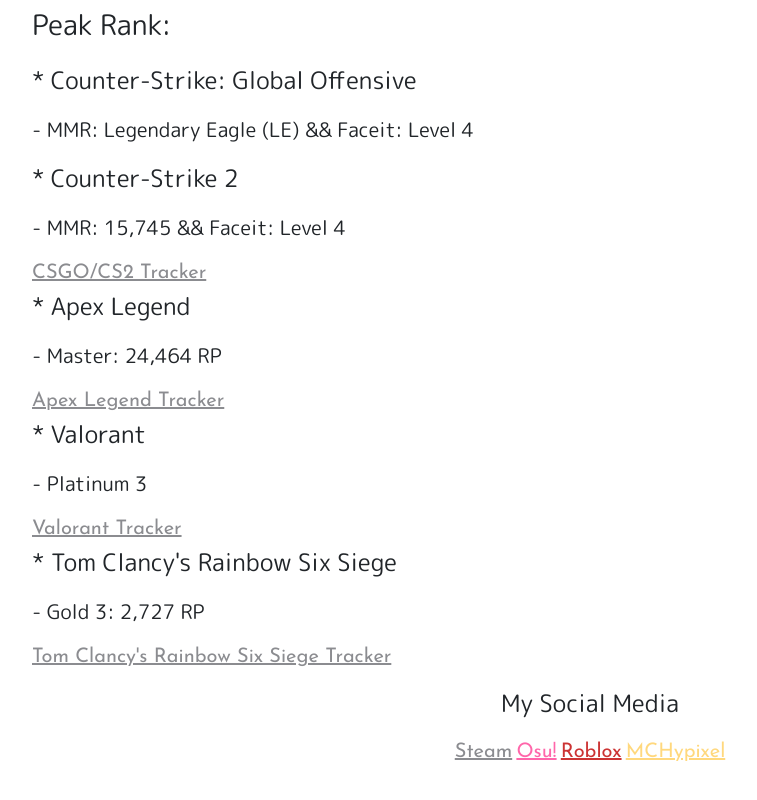
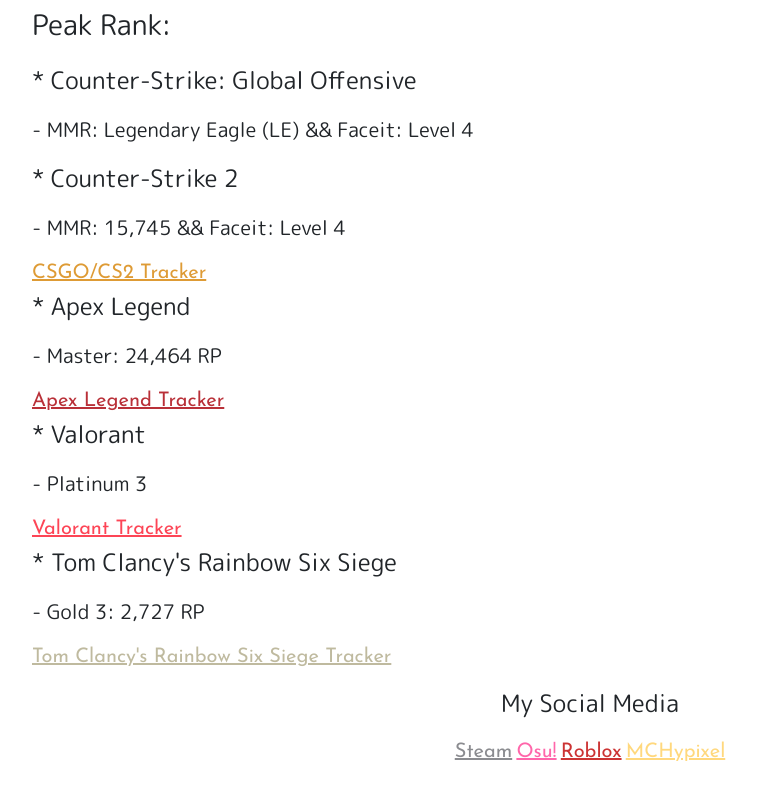
Before and after one commit to MKXDM1CK3Y/MKXDM1CK3Y.github.io, a website with bundled scripts: page web/games.html in a window 1280 px wide. Shown: the part 354-1154 px from the top of the page, without its empty margins (50-807 px from the left). Built offline with nearby package versions, Linux system fonts and the light colour scheme.

Commit message:
Game Stat

```diff
--- a/web/games.html
+++ b/web/games.html
@@ -79,20 +79,20 @@
         <p style="font-size: 125%; font-family: 'M PLUS Rounded 1c'">- MMR: Legendary Eagle (LE) && Faceit: Level 4</p>
         <p style="font-size: 150%; font-family: 'M PLUS Rounded 1c'">* Counter-Strike 2
         <p style="font-size: 125%; font-family: 'M PLUS Rounded 1c'">- MMR: 15,745 && Faceit: Level 4</p>
-        <a class="col" style="color: #8B8C90; font-size: 125%; font-family: 'Josefin Sans'"
+        <a class="col" style="color: #DE9B35; font-size: 125%; font-family: 'Josefin Sans'"
             href="https://tracker.gg/csgo/profile/steam/76561198828671543/overview">CSGO/CS2 Tracker</a>
         <p style="font-size: 150%; font-family: 'M PLUS Rounded 1c'">* Apex Legend</p>
         <p style="font-size: 125%; font-family: 'M PLUS Rounded 1c'">- Master: 24,464 RP</p>
-        <a class="col" style="color: #8B8C90; font-size: 125%; font-family: 'Josefin Sans'"
+        <a class="col" style="color: #B93038; font-size: 125%; font-family: 'Josefin Sans'"
             href="https://apex.tracker.gg/apex/profile/origin/MKXDM1CK3Y/overview">Apex Legend Tracker</a>
         <p style="font-size: 150%; font-family: 'M PLUS Rounded 1c'">* Valorant</p>
         <p style="font-size: 125%; font-family: 'M PLUS Rounded 1c'">- Platinum 3</p>
-        <a class="col" style="color: #8B8C90; font-size: 125%; font-family: 'Josefin Sans'"
+        <a class="col" style="color: #FD4556; font-size: 125%; font-family: 'Josefin Sans'"
             href="https://tracker.gg/valorant/profile/riot/MKXDM1CK3Y%23MKXD/overview">Valorant Tracker</a>
         <p style="font-size: 150%; font-family: 'M PLUS Rounded 1c'">* Tom Clancy's Rainbow
             Six Siege</p>
         <p style="font-size: 125%; font-family: 'M PLUS Rounded 1c'">- Gold 3: 2,727 RP</p>
-        <a class="col" style="color: #8B8C90; font-size: 125%; font-family: 'Josefin Sans'"
+        <a class="col" style="color: #BFBA9F; font-size: 125%; font-family: 'Josefin Sans'"
             href="https://r6.tracker.network/profile/pc/MKXDM1CK3Y">Tom Clancy's Rainbow
             Six Siege Tracker</a>
     </div>
```
